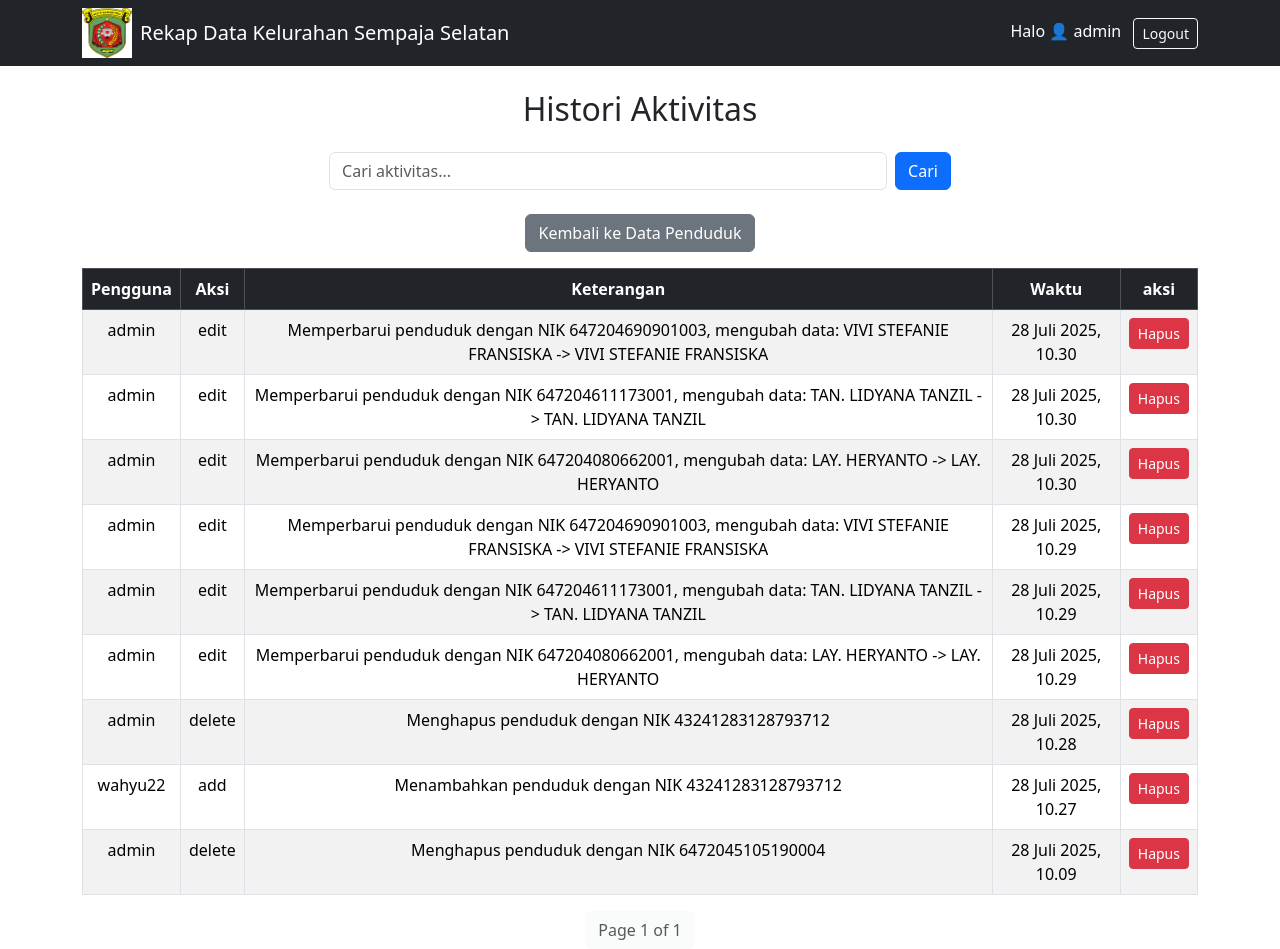
After one commit to RifqiDzakwan22/Rekap-Data-Kelurahan, a Django app: page /Histori/ in a window 1280 px wide. The commit adds this page. Run offline with Django 5.2, Linux system fonts and the light colour scheme; a user stored in the database is signed in; data comes from the database, SQL or seed files in the repository; both versions use the stored data as it was after the commit.

Commit message:
update path

```diff
--- a/rekap/models.py
+++ b/rekap/models.py
@@ -1,4 +1,6 @@
 from django.db import models
+from django.contrib.auth.models import User
+from django.utils import timezone
 
 class DataPenduduk(models.Model):
     nik = models.CharField(max_length=16, unique=True)
@@ -12,3 +14,20 @@ class DataPenduduk(models.Model):
 
     def __str__(self):
         return f"{self.nama} - {self.nik}"
+
+class Histori(models.Model):
+    ACTION_CHOICES = [
+        ('add', 'Add'),
+        ('edit', 'Edit'),
+        ('delete', 'Delete'),
+    ]
+
+    user = models.ForeignKey(User, on_delete=models.CASCADE)  # Pengguna yang melakukan aksi
+    action = models.CharField(max_length=20, choices=ACTION_CHOICES)  # Jenis aksi
+    object_type = models.CharField(max_length=100)  # Jenis objek yang diubah
+    object_id = models.PositiveIntegerField()  # ID objek yang diubah
+    timestamp = models.DateTimeField(default=timezone.now)  # Waktu tindakan dilakukan
+    details = models.TextField(null=True, blank=True)  # Rincian tentang tindakan
+
+    def __str__(self):
+        return f'{self.user} - {self.action} - {self.object_type}'
--- /dev/null
+++ b/rekap/templates/rekap/Histori.html
@@ -0,0 +1,63 @@
+{% extends 'rekap/home.html' %}
+
+{% block content %}
+<h2 class="text-center mb-4">Histori Aktivitas</h2>
+
+<!-- Pencarian Histori -->
+<form method="get" class="d-flex justify-content-center mb-3">
+    <input type="text" name="q" class="form-control w-50 me-2" placeholder="Cari aktivitas..." value="{{ request.GET.q }}">
+    <button type="submit" class="btn btn-primary">Cari</button>
+</form>
+
+<!-- Tombol -->
+<div class="text-center mt-4">
+    <a href="{% url 'list_penduduk' %}" class="btn btn-secondary mb-3">
+        <i class="bi bi-arrow-left"></i> Kembali ke Data Penduduk
+    </a>
+
+<!-- Tabel Histori Aktivitas -->
+<table class="table table-striped table-bordered">
+    <thead class="table-dark">
+        <tr class="text-center">
+            <th>Pengguna</th>
+            <th>Aksi</th>
+            <th>Keterangan</th>
+            <th>Waktu</th>
+            <th>aksi</th>
+        </tr>
+    </thead>
+    <tbody>
+        {% for histori in historis %}
+        <tr class="text-center">
+            <td>{{ histori.user.username }}</td>
+            <td>{{ histori.action }}</td>
+            <td>{{ histori.details }}</td>
+            <td>{{ histori.timestamp }}</td>
+            <td>
+                <!-- Tombol hapus histori -->
+                <a href="{% url 'hapus_histori' histori.pk %}" class="btn btn-danger btn-sm" onclick="return confirm('Yakin ingin menghapus histori ini?')">Hapus</a>
+            </td>
+            </td>
+        </tr>
+        {% empty %}
+        <tr>
+            <td colspan="4" class="text-center">Tidak ada histori aktivitas.</td>
+        </tr>
+        {% endfor %}
+    </tbody>
+</table>
+
+<!-- Paginasi -->
+<div class="d-flex justify-content-center">
+    {% if historis.has_previous %}
+        <a class="btn btn-secondary" href="?page=1">First</a>
+        <a class="btn btn-secondary" href="?page={{ historis.previous_page_number }}">Previous</a>
+    {% endif %}
+    <span class="btn btn-light disabled">Page {{ historis.number }} of {{ historis.paginator.num_pages }}</span>
+    {% if historis.has_next %}
+        <a class="btn btn-secondary" href="?page={{ historis.next_page_number }}">Next</a>
+        <a class="btn btn-secondary" href="?page={{ historis.paginator.num_pages }}">Last</a>
+    {% endif %}
+</div>
+
+{% endblock %}
--- a/rekap/templates/rekap/home.html
+++ b/rekap/templates/rekap/home.html
@@ -13,7 +13,7 @@
         <a class="navbar-brand" href="{% url 'list_penduduk' %}">Rekap Data Kelurahan Sempaja Selatan</a>
         <div class="ms-auto">
             {% if user.is_authenticated %}
-                <span class="text-white me-2">Halo, {{ user.username }}</span>
+                <span class="text-white me-2">Halo 👤 {{ user.username }}</span>
                 <form action="{% url 'logout' %}" method="post" style="display:inline;">
                     {% csrf_token %}
                     <button type="submit" class="btn btn-outline-light btn-sm">Logout</button>
--- a/rekap/templates/rekap/list_penduduk.html
+++ b/rekap/templates/rekap/list_penduduk.html
@@ -31,6 +31,7 @@
     <a href="{% url 'export_excel' %}" class="btn btn-outline-success me-2">Export Excel</a>
     <a href="{% url 'export_pdf' %}" class="btn btn-outline-danger me-2">Export PDF</a>
     <a href="{% url 'grafik_penduduk' %}" class="btn btn-outline-info">Lihat Grafik</a>
+    <a href="{% url 'histori_aktivitas' %}" class="btn btn-outline-info">Histori Aktivitas</a>
     {% endif %}
 </div>
 
--- a/rekap/urls.py
+++ b/rekap/urls.py
@@ -15,4 +15,6 @@ urlpatterns = [
     path('export-excel/', views.export_excel, name='export_excel'),
     path('export-pdf/', views.export_pdf, name='export_pdf'),
     path('grafik-penduduk/', views.grafik_penduduk, name='grafik_penduduk'),
+    path('Histori/', views.histori_aktivitas, name='histori_aktivitas'),
+    path('hapus-histori/<int:pk>/', views.hapus_histori, name='hapus_histori'),
 ]
--- a/rekap/views.py
+++ b/rekap/views.py
@@ -10,8 +10,10 @@ from django.template.loader import render_to_string
 from xhtml2pdf import pisa
 import pandas as pd
 from io import BytesIO
-from . models import DataPenduduk
+from . models import DataPenduduk, Histori
 from django.db.models import Count
+from django.core.paginator import Paginator
+
 
 
 # ---------------------- Custom Register Form ----------------------
@@ -85,6 +87,7 @@ def grafik_penduduk(request):
     return render(request, 'rekap/grafik_penduduk.html', {'rt_labels': rt_labels, 'rt_counts': rt_counts})
 
 
+
 @login_required
 def tambah_penduduk(request):
     if request.method == 'POST':
@@ -101,7 +104,7 @@ def tambah_penduduk(request):
             messages.error(request, 'NIK sudah terdaftar.')
             return redirect('tambah_penduduk')
 
-        DataPenduduk.objects.create(
+        penduduk = DataPenduduk.objects.create(
             nik=nik,
             no_kk=no_kk,
             nama=nama,
@@ -111,9 +114,38 @@ def tambah_penduduk(request):
             tanggal_lahir=tanggal_lahir,
             foto=foto
         )
+
+        # Simpan histori
+        log_aktivitas(request.user, 'add', 'Penduduk', penduduk.id, f"Menambahkan penduduk dengan NIK {penduduk.nik}")
+
         messages.success(request, 'Data penduduk berhasil ditambahkan.')
         return redirect('list_penduduk')
     return render(request, 'rekap/tambah_penduduk.html')
+
+# Fungsi untuk menyimpan histori aktivitas
+def log_aktivitas(user, action, object_type, object_id, details):
+    Histori.objects.create(
+        user=user,
+        action=action,
+        object_type=object_type,
+        object_id=object_id,
+        details=details
+    )
+
+@login_required
+def histori_aktivitas(request):
+    # Ambil data histori aktivitas
+    if request.GET.get('q'):
+        historis = Histori.objects.filter(details__icontains=request.GET['q']).order_by('-timestamp')  # Jika ingin filter pencarian
+    else:
+        historis = Histori.objects.all().order_by('-timestamp')  # Ambil semua data histori yang ada
+
+    # Paginasi: Menampilkan 10 item per halaman
+    paginator = Paginator(historis, 10)
+    page = request.GET.get('page')
+    historis = paginator.get_page(page)
+
+    return render(request, 'rekap/histori.html', {'historis': historis})
 
 
 @login_required
@@ -124,6 +156,8 @@ def edit_penduduk(request, pk):
 
     penduduk = get_object_or_404(DataPenduduk, pk=pk)
     if request.method == 'POST':
+        old_data = penduduk
+
         penduduk.nik = request.POST.get('nik')
         penduduk.no_kk = request.POST.get('no_kk')
         penduduk.nama = request.POST.get('nama')
@@ -134,21 +168,53 @@ def edit_penduduk(request, pk):
         if request.FILES.get('foto'):
             penduduk.foto = request.FILES.get('foto')
         penduduk.save()
+
+        # Simpan histori setelah perubahan
+        log_aktivitas(request.user, 'edit', 'Penduduk', penduduk.id, f"Memperbarui penduduk dengan NIK {old_data.nik}, mengubah data: {old_data.nama} -> {penduduk.nama}")
+
+
         messages.success(request, 'Data penduduk berhasil diperbarui.')
         return redirect('list_penduduk')
     return render(request, 'rekap/edit_penduduk.html', {'penduduk': penduduk})
 
+@login_required
+def hapus_histori(request, pk):
+    # Pastikan hanya admin yang bisa menghapus histori
+    if not request.user.is_staff:
+        messages.error(request, 'Anda tidak memiliki izin untuk menghapus histori aktivitas.')
+        return redirect('histori_aktivitas')  # Ganti dengan URL histori yang sesuai
+
+    # Mencari histori berdasarkan primary key (ID)
+    histori = get_object_or_404(Histori, pk=pk)
+
+    # Hapus histori
+    histori.delete()
+    messages.success(request, 'Histori aktivitas berhasil dihapus.')
+
+    return redirect('histori_aktivitas')  # Kembali ke halaman histori aktivitas
 
 @login_required
 def hapus_penduduk(request, pk):
+    # Periksa apakah user memiliki izin admin
     if not request.user.is_staff:
         messages.error(request, 'Anda tidak memiliki izin untuk menghapus.')
         return redirect('list_penduduk')
-    penduduk = get_object_or_404(DataPenduduk, pk=pk)
-    penduduk.delete()
-    messages.success(request, 'Data penduduk berhasil dihapus.')
+
+    try:
+        # Mencari penduduk berdasarkan pk
+        penduduk = DataPenduduk.objects.get(pk=pk)
+
+        # Menyimpan histori sebelum menghapus data
+        log_aktivitas(request.user, 'delete', 'Penduduk', penduduk.id, f"Menghapus penduduk dengan NIK {penduduk.nik}")
+
+        # Menghapus data penduduk
+        penduduk.delete()
+        messages.success(request, 'Data penduduk berhasil dihapus.')
+    except DataPenduduk.DoesNotExist:
+        # Jika data penduduk tidak ditemukan, berikan pesan error
+        messages.error(request, 'Data penduduk tidak ditemukan.')
+
     return redirect('list_penduduk')
-
 
 # ---------------------- Register, User Management ----------------------
 def register(request):
```
Also changed, not shown: db.sqlite3, rekap/migrations/0004_histori.py (added), rekap/migrations/0005_alter_histori_action.py (added).
